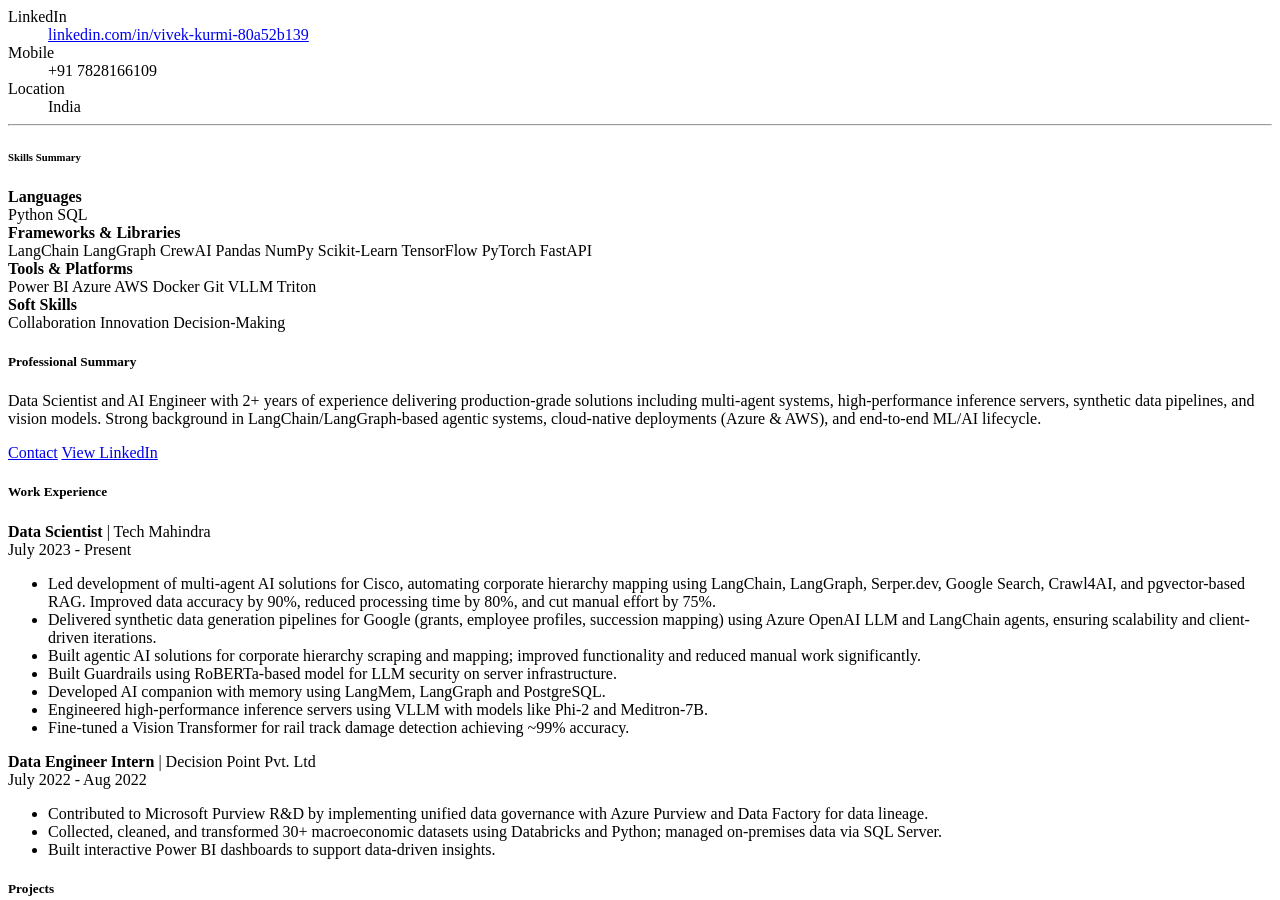
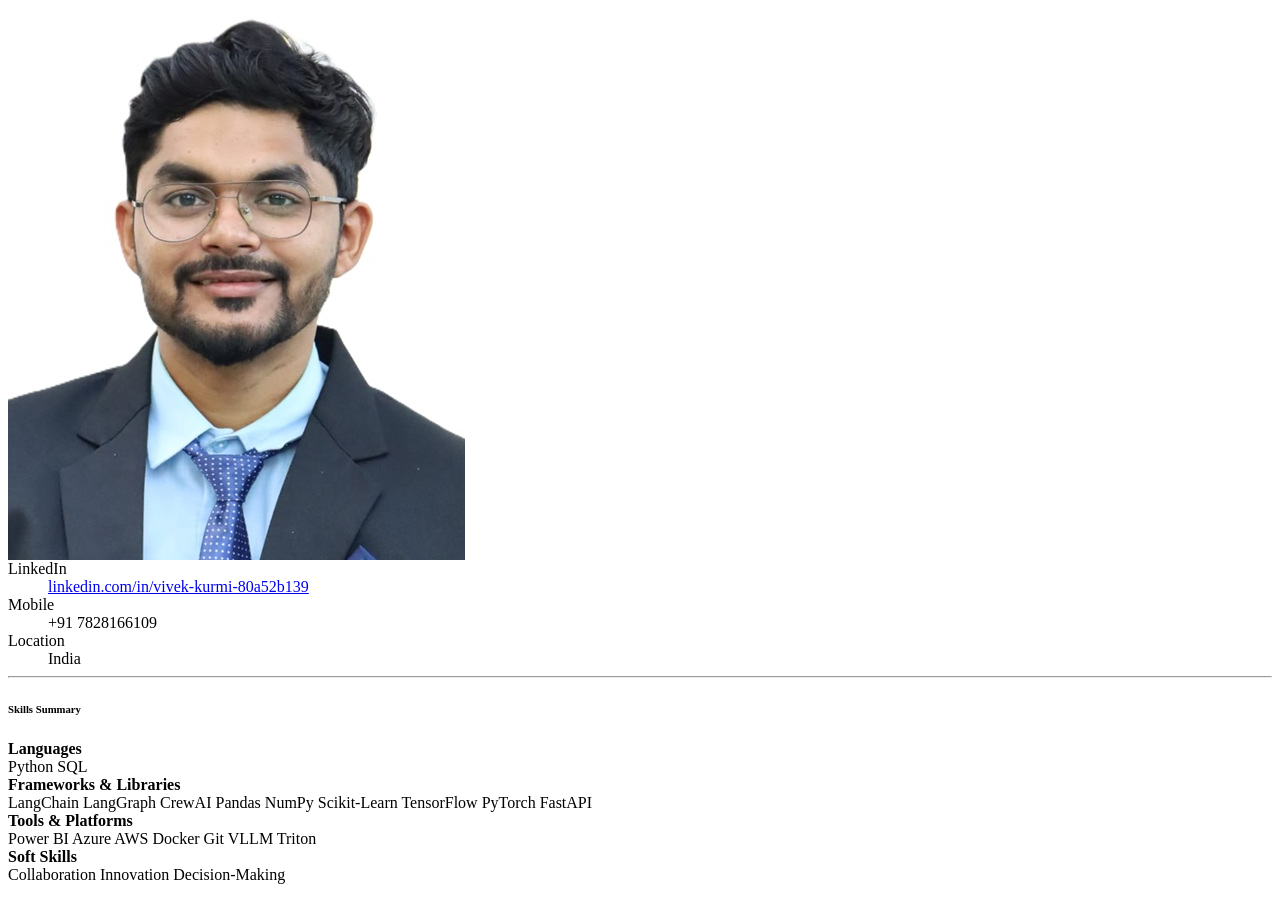
Before and after one commit to vivek-dhanantar/vivekkurmi.github.io, a plain HTML site: page index.html in a window 1280 px wide. Shown: the top 900 px of the page. Drawn offline with Linux system fonts and the light colour scheme.

```diff
--- a/index.html
+++ b/index.html
@@ -1,3 +1,7 @@
+          <div class="profile-pic">
+            <img src="profile.jpg" alt="Vivek Kurmi" class="img-fluid rounded-circle">
+          </div>
+
           <dt class="muted-sm">LinkedIn</dt>
           <dd><a href="https://www.linkedin.com/in/vivek-kurmi-80a52b139" target="_blank" rel="noopener">linkedin.com/in/vivek-kurmi-80a52b139</a></dd>
 
```
